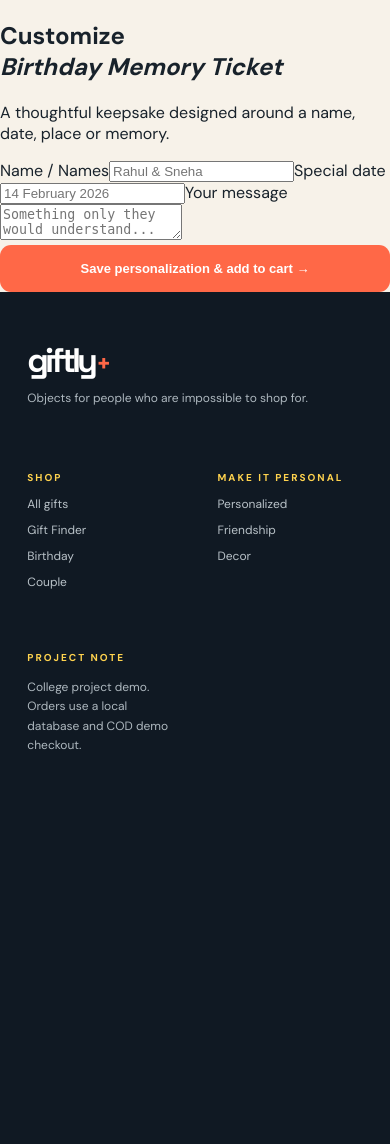
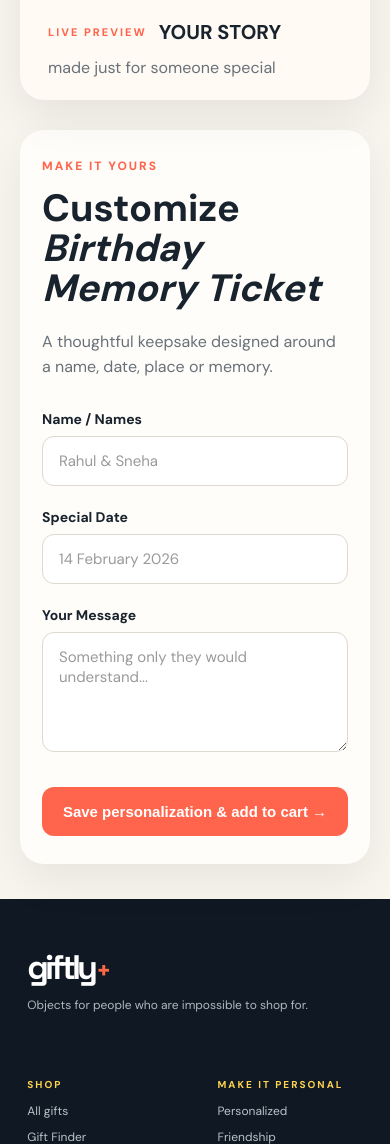
Before and after one commit to nangaremrunali-hub/Giftly-Personalized-Gift-Store, a Flask app: page /customize/1 in a window 390 px wide. Shown: the part 592-1736 px from the top of the page. Before the commit the page ends 1342 px from the top, so only its background shows below. Run offline with Flask 3, Linux system fonts and the light colour scheme.

Commit message:
Update customize.html

```diff
--- a/templates/customize.html
+++ b/templates/customize.html
@@ -1 +1,285 @@
-{% extends "base.html" %}{% block content %}<section class="custom"><div class="preview"><img src="{{p.photo}}" alt="{{p.name}} product photo" onerror="this.onerror=null;this.src='{{ url_for('static', filename='images/' + p.image) }}';this.classList.add('photo-fallback')"><div><small>LIVE PREVIEW</small><b id="pvname">YOUR STORY</b><span id="pvmsg">made just for someone special</span></div></div><form class="customform" method="post"><small>MAKE IT YOURS</small><h1>Customize<br><i>{{p.name}}</i></h1><p>{{p.desc}}</p><label>Name / Names<input name="name" data-pv="pvname" placeholder="Rahul & Sneha"></label><label>Special date<input name="date" placeholder="14 February 2026"></label><label>Your message<textarea name="message" data-pv="pvmsg" placeholder="Something only they would understand..."></textarea></label><button class="btn dark full">Save personalization & add to cart →</button></form></section>{% endblock %}
+{% extends "base.html" %}
+
+{% block content %}
+
+<style>
+/* ===== Giftly Customize Page ===== */
+
+.custom-page {
+    background: #f8f5ef;
+    padding: 70px 6%;
+    min-height: 80vh;
+}
+
+.custom-page .custom-wrap {
+    max-width: 1200px;
+    margin: 0 auto;
+    display: grid;
+    grid-template-columns: 1fr 1fr;
+    gap: 70px;
+    align-items: center;
+}
+
+/* ---------- Preview ---------- */
+
+.custom-page .preview-card {
+    background: #e8dfeb;
+    border-radius: 24px;
+    overflow: hidden;
+    min-height: 560px;
+    position: relative;
+    display: flex;
+    flex-direction: column;
+    justify-content: flex-end;
+    box-shadow: 0 15px 45px rgba(0,0,0,0.08);
+}
+
+.custom-page .preview-card img {
+    width: 100%;
+    height: 430px;
+    object-fit: cover;
+    display: block;
+}
+
+.custom-page .preview-info {
+    background: #fffaf3;
+    padding: 22px 28px;
+    display: flex;
+    align-items: center;
+    gap: 12px;
+    flex-wrap: wrap;
+}
+
+.custom-page .preview-info small {
+    font-size: 11px;
+    font-weight: 800;
+    letter-spacing: 2px;
+    color: #ff654d;
+}
+
+.custom-page .preview-info b {
+    font-size: 20px;
+    color: #18232e;
+}
+
+.custom-page .preview-info span {
+    font-size: 16px;
+    color: #68717a;
+}
+
+/* ---------- Form ---------- */
+
+.custom-page .customform {
+    background: #fffdf9;
+    border-radius: 24px;
+    padding: 42px;
+    box-shadow: 0 15px 45px rgba(0,0,0,0.07);
+}
+
+.custom-page .customform > small {
+    display: block;
+    color: #ff654d;
+    font-weight: 800;
+    letter-spacing: 2px;
+    font-size: 12px;
+    margin-bottom: 15px;
+}
+
+.custom-page .customform h1 {
+    margin: 0;
+    font-size: 48px;
+    line-height: 1.05;
+    color: #18232e;
+}
+
+.custom-page .customform h1 i {
+    font-weight: 700;
+}
+
+.custom-page .customform > p {
+    color: #68717a;
+    font-size: 16px;
+    line-height: 1.6;
+    margin: 20px 0 30px;
+}
+
+/* Form fields */
+
+.custom-page .field {
+    margin-bottom: 22px;
+}
+
+.custom-page .field label {
+    display: block;
+    font-size: 14px;
+    font-weight: 700;
+    color: #18232e;
+    margin-bottom: 8px;
+}
+
+.custom-page .field input,
+.custom-page .field textarea {
+    width: 100%;
+    box-sizing: border-box;
+    border: 1.5px solid #ddd8d0;
+    border-radius: 12px;
+    background: #fff;
+    padding: 14px 16px;
+    font-family: inherit;
+    font-size: 15px;
+    color: #18232e;
+    outline: none;
+    transition: all 0.2s ease;
+}
+
+.custom-page .field input {
+    height: 50px;
+}
+
+.custom-page .field textarea {
+    min-height: 120px;
+    resize: vertical;
+}
+
+.custom-page .field input:focus,
+.custom-page .field textarea:focus {
+    border-color: #ff654d;
+    box-shadow: 0 0 0 3px rgba(255,101,77,0.12);
+}
+
+.custom-page .field input::placeholder,
+.custom-page .field textarea::placeholder {
+    color: #9a9a9a;
+}
+
+/* Button */
+
+.custom-page .custom-submit {
+    width: 100%;
+    border: none;
+    border-radius: 12px;
+    background: #ff654d;
+    color: white;
+    padding: 16px 20px;
+    font-size: 15px;
+    font-weight: 800;
+    cursor: pointer;
+    transition: transform 0.2s ease, background 0.2s ease;
+    margin-top: 8px;
+}
+
+.custom-page .custom-submit:hover {
+    background: #ef563f;
+    transform: translateY(-2px);
+}
+
+/* ---------- Mobile ---------- */
+
+@media (max-width: 850px) {
+
+    .custom-page {
+        padding: 35px 20px;
+    }
+
+    .custom-page .custom-wrap {
+        grid-template-columns: 1fr;
+        gap: 30px;
+    }
+
+    .custom-page .preview-card {
+        min-height: auto;
+    }
+
+    .custom-page .preview-card img {
+        height: 330px;
+    }
+
+    .custom-page .customform {
+        padding: 28px 22px;
+    }
+
+    .custom-page .customform h1 {
+        font-size: 38px;
+    }
+}
+</style>
+
+
+<section class="custom-page">
+
+    <div class="custom-wrap">
+
+        <!-- Product Preview -->
+        <div class="preview-card">
+
+            <img
+                src="{{p.photo}}"
+                alt="{{p.name}} product photo"
+                onerror="this.onerror=null;this.src='{{ url_for('static', filename='images/' + p.image) }}';this.classList.add('photo-fallback')"
+            >
+
+            <div class="preview-info">
+                <small>LIVE PREVIEW</small>
+                <b id="pvname">YOUR STORY</b>
+                <span id="pvmsg">made just for someone special</span>
+            </div>
+
+        </div>
+
+
+        <!-- Customization Form -->
+        <form class="customform" method="post">
+
+            <small>MAKE IT YOURS</small>
+
+            <h1>
+                Customize<br>
+                <i>{{p.name}}</i>
+            </h1>
+
+            <p>{{p.desc}}</p>
+
+
+            <div class="field">
+                <label for="name">Name / Names</label>
+                <input
+                    id="name"
+                    name="name"
+                    data-pv="pvname"
+                    placeholder="Rahul & Sneha"
+                >
+            </div>
+
+
+            <div class="field">
+                <label for="date">Special Date</label>
+                <input
+                    id="date"
+                    name="date"
+                    placeholder="14 February 2026"
+                >
+            </div>
+
+
+            <div class="field">
+                <label for="message">Your Message</label>
+                <textarea
+                    id="message"
+                    name="message"
+                    data-pv="pvmsg"
+                    placeholder="Something only they would understand..."
+                ></textarea>
+            </div>
+
+
+            <button type="submit" class="custom-submit">
+                Save personalization & add to cart →
+            </button>
+
+        </form>
+
+    </div>
+
+</section>
+
+{% endblock %}
```
